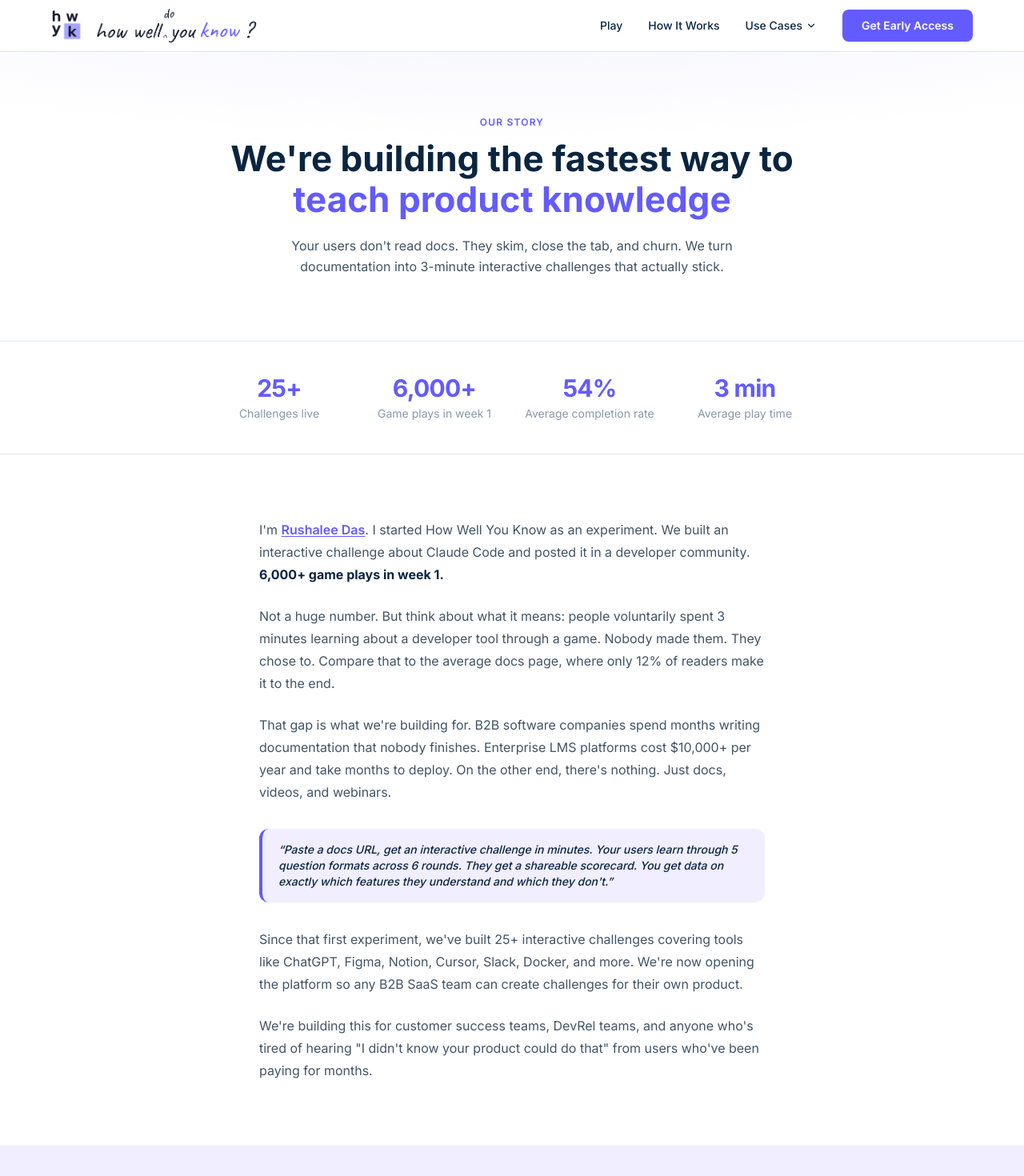
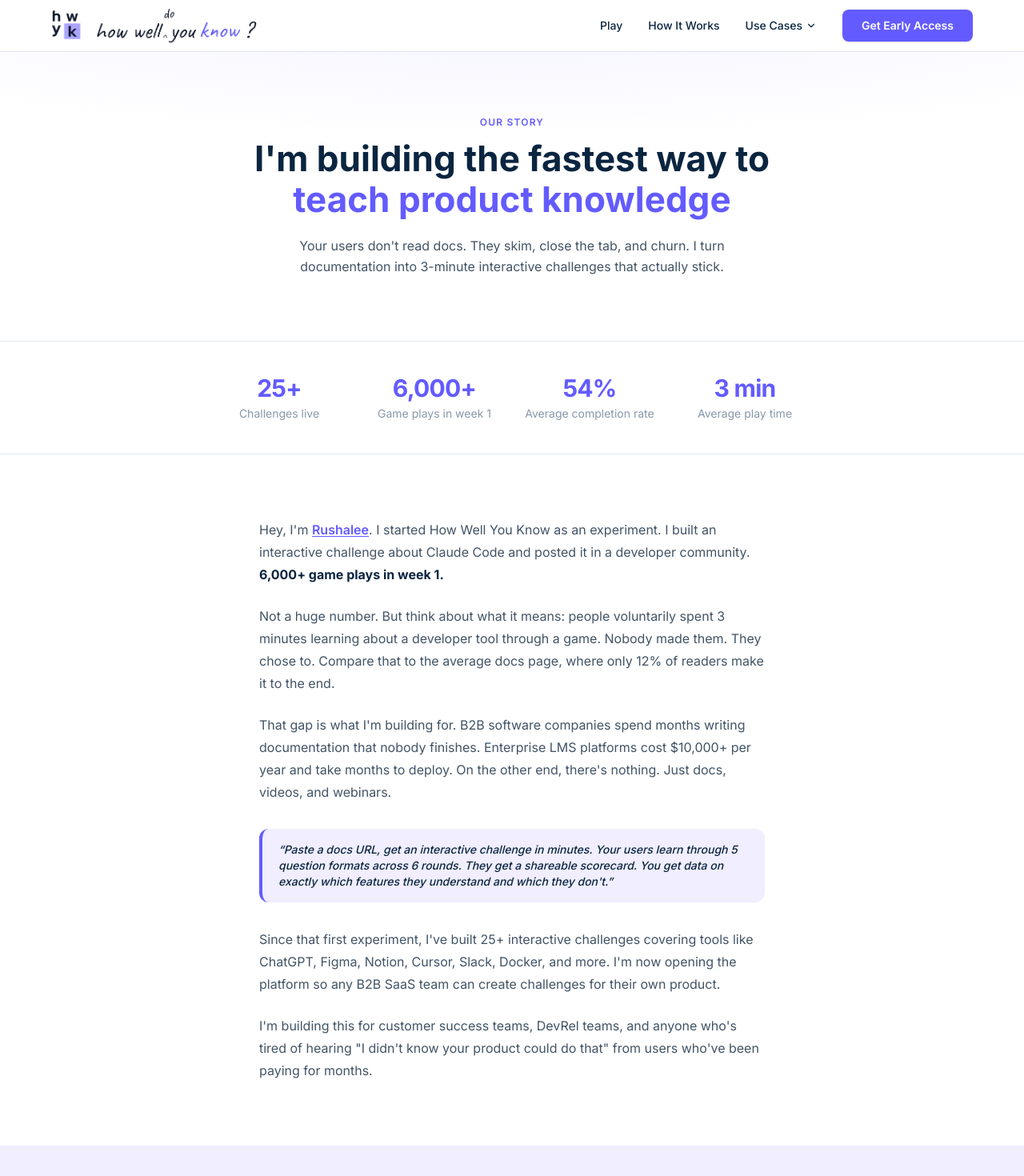
Before and after one commit to Krishna3956/claude-code-skills, a Next.js app: page /about in a window 1280 px wide. Shown: the top 1470 px of the page at 80% size. Built offline with nearby package versions, Linux system fonts and the light colour scheme.

Commit message:
Make About page founder-led

```diff
--- a/src/app/(marketing)/about/page.tsx
+++ b/src/app/(marketing)/about/page.tsx
@@ -5,20 +5,20 @@ import FadeIn from "@/components/marketing/FadeIn";
 export const metadata: Metadata = {
   title: "About Us",
   description:
-    "We're building the fastest way to teach product knowledge. 25+ interactive challenges, 6,000+ game plays in week 1, and a 54% average completion rate.",
+    "I'm building the fastest way to teach product knowledge. 25+ interactive challenges, 6,000+ game plays in week 1, and a 54% average completion rate.",
   alternates: {
     canonical: "https://www.howwellyouknow.com/about",
   },
   openGraph: {
     title: "About How Well You Know",
     description:
-      "We're building the fastest way to teach product knowledge. 25+ interactive challenges, 6,000+ game plays in week 1, and a 54% average completion rate.",
+      "I'm building the fastest way to teach product knowledge. 25+ interactive challenges, 6,000+ game plays in week 1, and a 54% average completion rate.",
     url: "https://www.howwellyouknow.com/about",
   },
   twitter: {
     title: "About How Well You Know",
     description:
-      "We're building the fastest way to teach product knowledge. 25+ interactive challenges, 6,000+ game plays in week 1, 54% completion rate.",
+      "I'm building the fastest way to teach product knowledge. 25+ interactive challenges, 6,000+ game plays in week 1, 54% completion rate.",
   },
 };
 
@@ -52,7 +52,7 @@ export default function AboutPage() {
               className="mb-5 text-center text-2xl font-bold leading-tight sm:text-3xl md:text-[2.75rem] md:leading-[1.15]"
               style={{ color: "var(--m-text)" }}
             >
-              We&apos;re building the fastest way to{" "}
+              I&apos;m building the fastest way to{" "}
               <span style={{ color: "var(--m-accent)" }}>teach product knowledge</span>
             </h1>
             <p
@@ -60,7 +60,7 @@ export default function AboutPage() {
               style={{ color: "var(--m-text-secondary)" }}
             >
               Your users don&apos;t read docs. They skim, close the tab, and churn.
-              We turn documentation into 3-minute interactive challenges that actually stick.
+              I turn documentation into 3-minute interactive challenges that actually stick.
             </p>
           </FadeIn>
         </div>
@@ -102,7 +102,7 @@ export default function AboutPage() {
               style={{ color: "var(--m-text-secondary)" }}
             >
               <p>
-                I&apos;m{" "}
+                Hey, I&apos;m{" "}
                 <a
                   href="https://www.linkedin.com/in/rushalee/"
                   target="_blank"
@@ -110,9 +110,9 @@ export default function AboutPage() {
                   className="font-semibold underline underline-offset-2"
                   style={{ color: "var(--m-accent)" }}
                 >
-                  Rushalee Das
+                  Rushalee
                 </a>
-                . I started How Well You Know as an experiment. We built an interactive
+                . I started How Well You Know as an experiment. I built an interactive
                 challenge about Claude Code and posted it in a developer community.{" "}
                 <strong style={{ color: "var(--m-text)" }}>6,000+ game plays in week 1.</strong>
               </p>
@@ -122,7 +122,7 @@ export default function AboutPage() {
                 average docs page, where only 12% of readers make it to the end.
               </p>
               <p>
-                That gap is what we&apos;re building for. B2B software companies spend months writing documentation
+                That gap is what I&apos;m building for. B2B software companies spend months writing documentation
                 that nobody finishes. Enterprise LMS platforms cost $10,000+ per year and take
                 months to deploy. On the other end, there&apos;s nothing. Just docs, videos, and webinars.
               </p>
@@ -137,12 +137,12 @@ export default function AboutPage() {
                 </p>
               </div>
               <p>
-                Since that first experiment, we&apos;ve built 25+ interactive challenges covering tools like ChatGPT,
-                Figma, Notion, Cursor, Slack, Docker, and more. We&apos;re now opening the platform so any B2B SaaS
+                Since that first experiment, I&apos;ve built 25+ interactive challenges covering tools like ChatGPT,
+                Figma, Notion, Cursor, Slack, Docker, and more. I&apos;m now opening the platform so any B2B SaaS
                 team can create challenges for their own product.
               </p>
               <p>
-                We&apos;re building this for customer success teams, DevRel teams, and anyone who&apos;s tired of hearing
+                I&apos;m building this for customer success teams, DevRel teams, and anyone who&apos;s tired of hearing
                 &quot;I didn&apos;t know your product could do that&quot; from users who&apos;ve been paying for months.
               </p>
             </div>
@@ -161,7 +161,7 @@ export default function AboutPage() {
             "@type": "AboutPage",
             name: "About How Well You Know",
             description:
-              "We're building the fastest way to teach product knowledge. 25+ interactive challenges, 6,000+ game plays in week 1, 54% completion rate.",
+              "I'm building the fastest way to teach product knowledge. 25+ interactive challenges, 6,000+ game plays in week 1, 54% completion rate.",
             url: "https://www.howwellyouknow.com/about",
             mainEntity: {
               "@type": "Organization",
--- a/src/components/marketing/CTASection.tsx
+++ b/src/components/marketing/CTASection.tsx
@@ -11,6 +11,7 @@ export default function CTASection({
   id?: string;
   source: string;
 }) {
+  const isAbout = source === "about";
   const [email, setEmail] = useState("");
   const [error, setError] = useState("");
   const [submitted, setSubmitted] = useState(false);
@@ -84,7 +85,11 @@ export default function CTASection({
             You&apos;re in.
           </h2>
           <p className="text-base" style={{ color: "var(--m-text-secondary)" }}>
-            We&apos;ll reach out within 24 hours with next steps. Check your inbox.
+            {isAbout ? (
+              <>I&apos;ll reach out within 24 hours with next steps. Check your inbox.</>
+            ) : (
+              <>We&apos;ll reach out within 24 hours with next steps. Check your inbox.</>
+            )}
           </p>
         </div>
       </section>
@@ -122,8 +127,17 @@ export default function CTASection({
           className="mb-8 text-base leading-relaxed"
           style={{ color: "var(--m-text-secondary)" }}
         >
-          We&apos;re opening up early access to a small group of teams.
-          Drop your email and we&apos;ll reach out when your spot is ready.
+          {isAbout ? (
+            <>
+              I&apos;m opening up early access to a small group of teams.
+              Drop your email and I&apos;ll reach out when your spot is ready.
+            </>
+          ) : (
+            <>
+              We&apos;re opening up early access to a small group of teams.
+              Drop your email and we&apos;ll reach out when your spot is ready.
+            </>
+          )}
         </p>
 
         <form
@@ -168,7 +182,11 @@ export default function CTASection({
           className="mt-4 text-xs"
           style={{ color: "var(--m-text-tertiary)" }}
         >
-          No spam. We&apos;ll only reach out if it&apos;s a fit.
+          {isAbout ? (
+            <>No spam. I&apos;ll only reach out if it&apos;s a fit.</>
+          ) : (
+            <>No spam. We&apos;ll only reach out if it&apos;s a fit.</>
+          )}
         </p>
       </div>
     </section>
```
Also changed, not shown: 1 other file (tests, documents, lock files or other folders).
